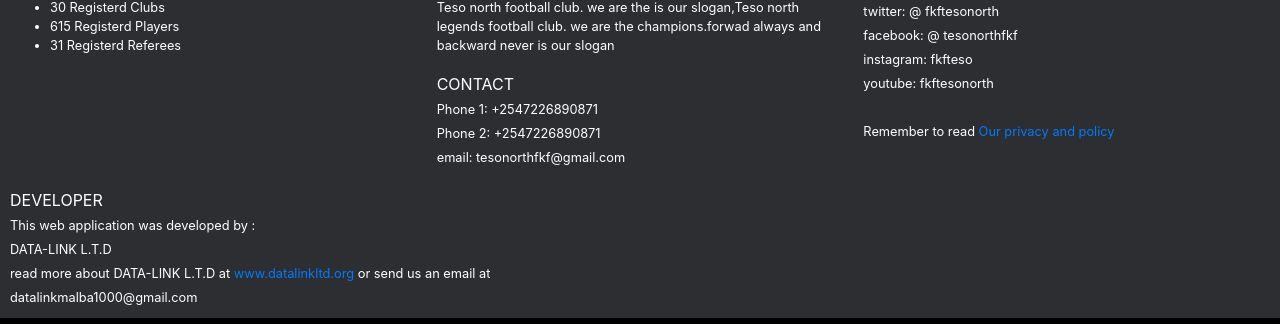
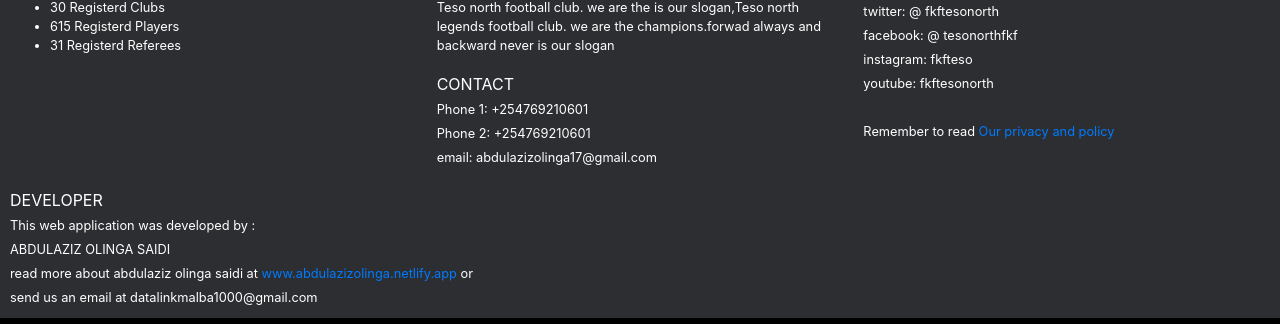
Before and after one commit to olinga-abdulaziz/FKF-BUSIA-BRANCH, a React (Create React App) app: page / in a window 1280 px wide. Shown: the part 1641-1965 px from the top of the page. Built offline with nearby package versions, Linux system fonts and the light colour scheme; no server answers.

Commit message:
libr commit

```diff
--- a/src/App.js
+++ b/src/App.js
@@ -143,9 +143,9 @@ function AppBox() {
             <p>Teso north  football club. we are the is our slogan,Teso north legends football club. we are the champions.forwad always and backward never is our slogan</p>
             </small>
             <strong>CONTACT</strong> <br />
-            <small>Phone 1: +2547226890871</small> <br />
-            <small>Phone 2: +2547226890871</small> <br />
-            <small>email: tesonorthfkf@gmail.com</small> <br />
+            <small>Phone 1: +254769210601</small> <br />
+            <small>Phone 2: +254769210601</small> <br />
+            <small>email: abdulazizolinga17@gmail.com</small> <br />
             </section>
             <section className='botFesc3'>
             <strong>FOLLOW</strong> <br />
@@ -159,9 +159,9 @@ function AppBox() {
         <div className='footer'>
         <section className='botFesc2'>
           <strong>DEVELOPER</strong> <br />
-          <small>This web application was developed by : <br /> DATA-LINK L.T.D</small>
+          <small>This web application was developed by : <br /> ABDULAZIZ OLINGA SAIDI</small>
           <br />
-          <small>read more about DATA-LINK L.T.D at <a href='#' >www.datalinkltd.org</a> or send us an email at datalinkmalba1000@gmail.com</small>
+          <small>read more about abdulaziz olinga saidi at <a href='#' >www.abdulazizolinga.netlify.app</a> or send us an email at datalinkmalba1000@gmail.com</small>
         </section>
         </div>
         <div className='copywriteDiv'>
```
